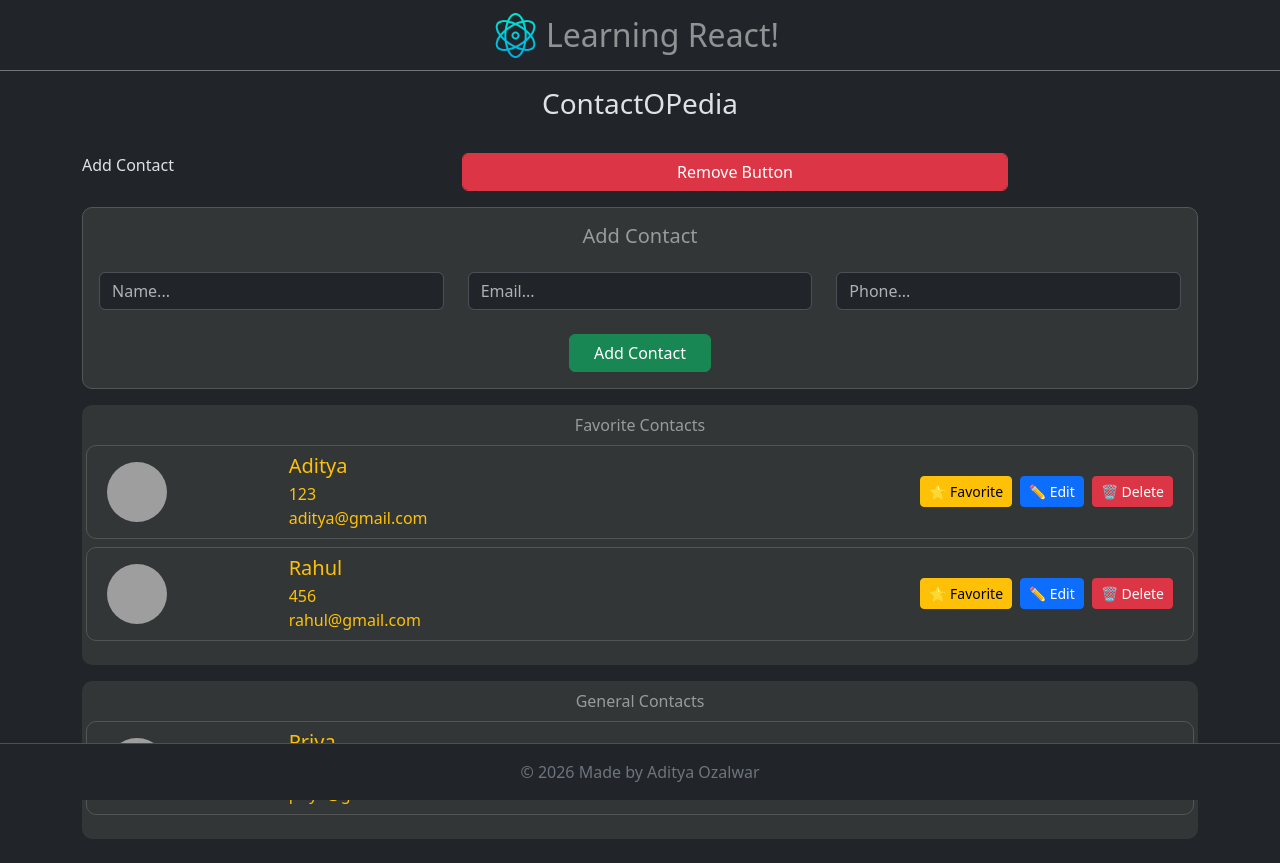
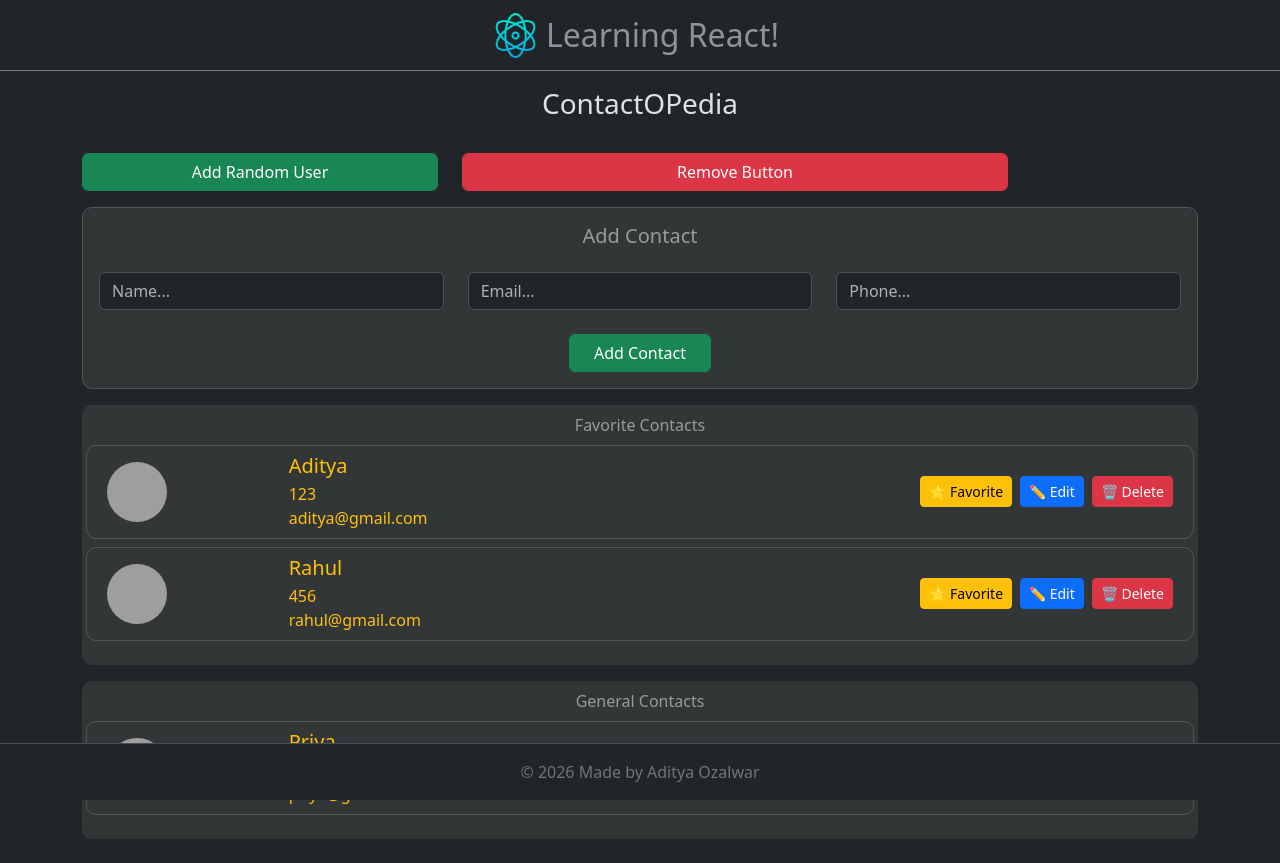
Before and after one commit to ozalwaraditya/learning-react, a React (Vite) app: page / in a window 1280 px wide. Built offline with nearby package versions, Linux system fonts and the light colour scheme; grey boxes are pictures that could not be loaded.

Commit message:
feat: add random user functionality and explore API calls with fetch and axios

```diff
--- /dev/null
+++ b/src/components/ContactPages/AddRandomContact.jsx
@@ -0,0 +1,31 @@
+import getRandomUser from "../../utility/api.jsx";
+
+function AddRandomContact(props) {
+  async function handleRandomUser() {
+    try {
+      const data = await getRandomUser();
+
+      const user = data.results[0];
+
+      const contact = {
+        name: `${user.name.first} ${user.name.last}`,
+        email: user.email,
+        phone: user.phone,
+      };
+
+      //   onAddContact(contact);
+      console.log(contact);
+      props.handleAddRandomContact(contact);
+    } catch (error) {
+      console.error(error);
+    }
+  }
+
+  return (
+    <button onClick={handleRandomUser} className="btn btn-success form-control">
+      Add Random User
+    </button>
+  );
+}
+
+export default AddRandomContact;
--- a/src/components/ContactPages/ContactIndex.jsx
+++ b/src/components/ContactPages/ContactIndex.jsx
@@ -2,6 +2,7 @@ import { useState } from "react";
 import FavoriteContacts from "./FavoriteContacts";
 import GeneralContacts from "./GeneralContacts";
 import AddContact from "./AddContact";
+import AddRandomContact from "./AddRandomContact";
 
 function ContactIndex() {
   const [contactList, setContactList] = useState([
@@ -95,6 +96,15 @@ function ContactIndex() {
     };
   }
 
+  function handleAddRandomContact(contact) {
+    const result = handleAddContact(contact);
+
+    if (result.status === "success") {
+      console.log("Random contact added successfully");
+    } else {
+      console.error(result.message);
+    }
+  }
   function handleRemoveContact() {
     setContactList([]);
   }
@@ -138,7 +148,11 @@ function ContactIndex() {
       <div className="container" style={{ minHeight: "85vh" }}>
         <div className="py-3">
           <div className="row py-2">
-            <div className="col-4">Add Contact</div>
+            <div className="col-4">
+              <AddRandomContact
+                handleAddRandomContact={handleAddRandomContact}
+              />
+            </div>
             <div className="col-6">
               <button
                 onClick={handleRemoveContact}
--- /dev/null
+++ b/src/utility/api.jsx
@@ -0,0 +1,20 @@
+import axios from "axios";
+
+const getRandomUser = async () => {
+  const url = new URL("https://randomuser.me/api");
+
+  // standard
+  const response = await fetch(url);
+
+  const axiosReponse = await axios.get(url);
+
+  if (!response.ok) {
+    throw Error("HTTP Error! Status : " + response.status);
+  }
+
+  const data = (await response.json()) || axiosReponse.data;
+  console.log(data);
+  return data;
+};
+
+export default getRandomUser;
```
